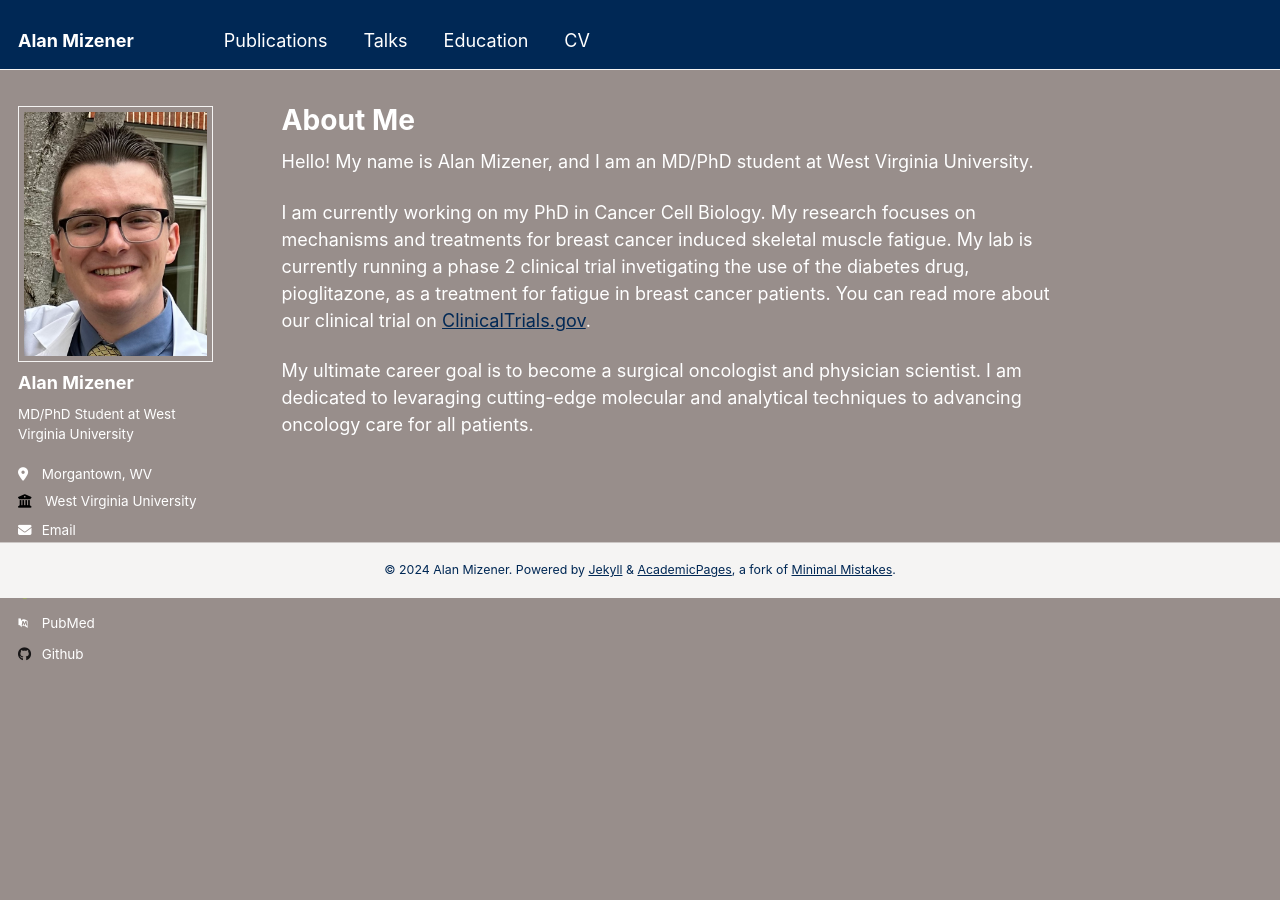
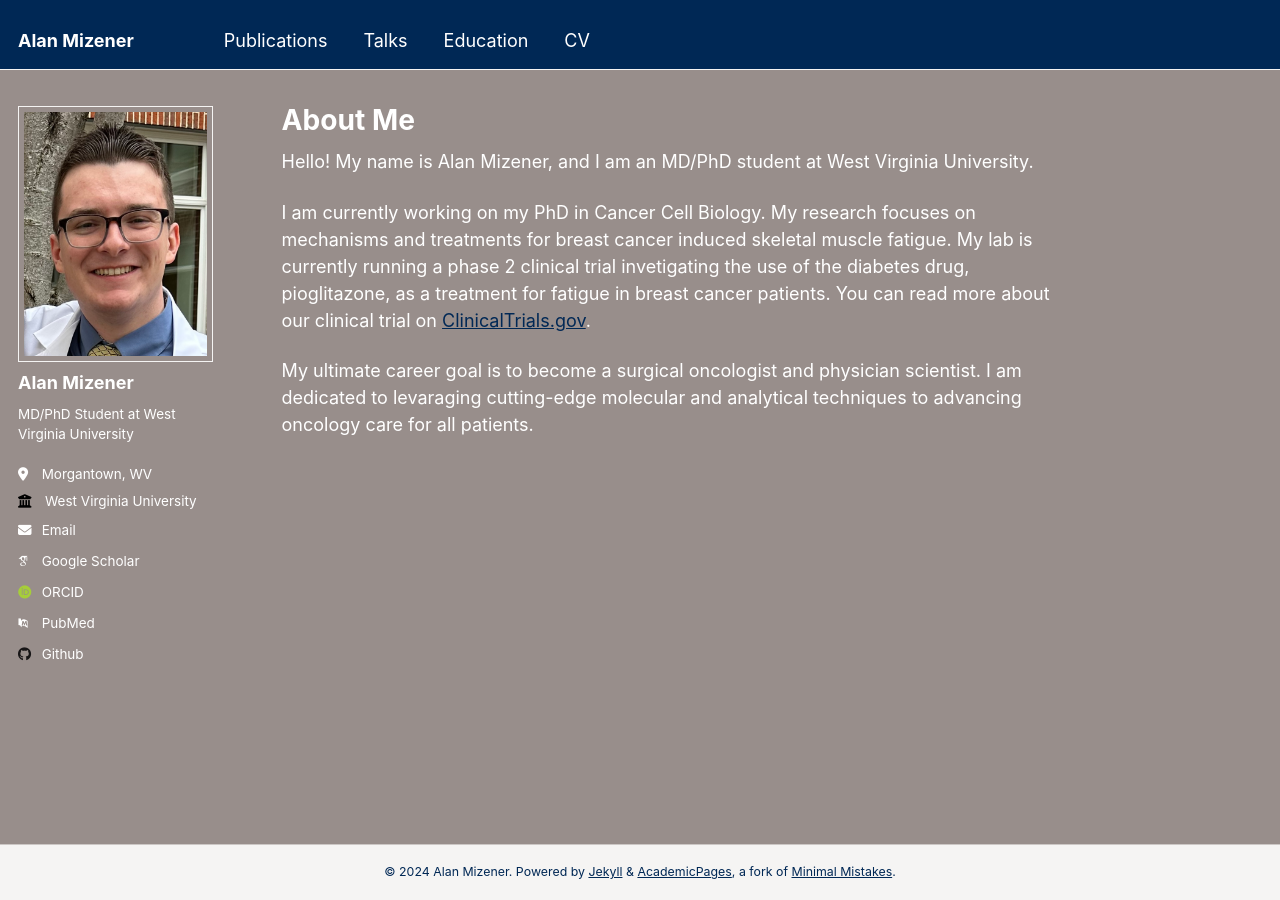
Before and after one commit to admizener/admizener.github.io, a Jekyll site: the page built from _pages/about.md, in a window 1280 px wide. Built offline with Jekyll 4.4.1, drawn with Linux system fonts in a browser that asks for light colours; some web fonts are replaced.

Commit message:
Update _footer.scss

```diff
--- a/_sass/_footer.scss
+++ b/_sass/_footer.scss
@@ -1,7 +1,7 @@
 .page__footer {
   width: 100%;
   margin-top: 3em;
-  position: fixed;
+  position: fixed !important;
   bottom: 0em;
   color: $accent-color;
   background-color: $lighter-gray;
```
